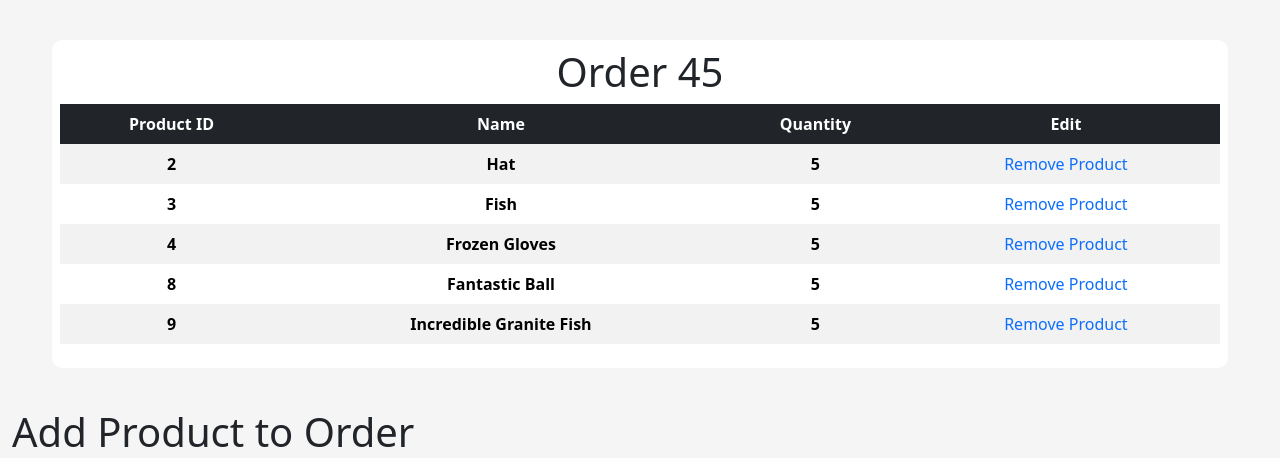
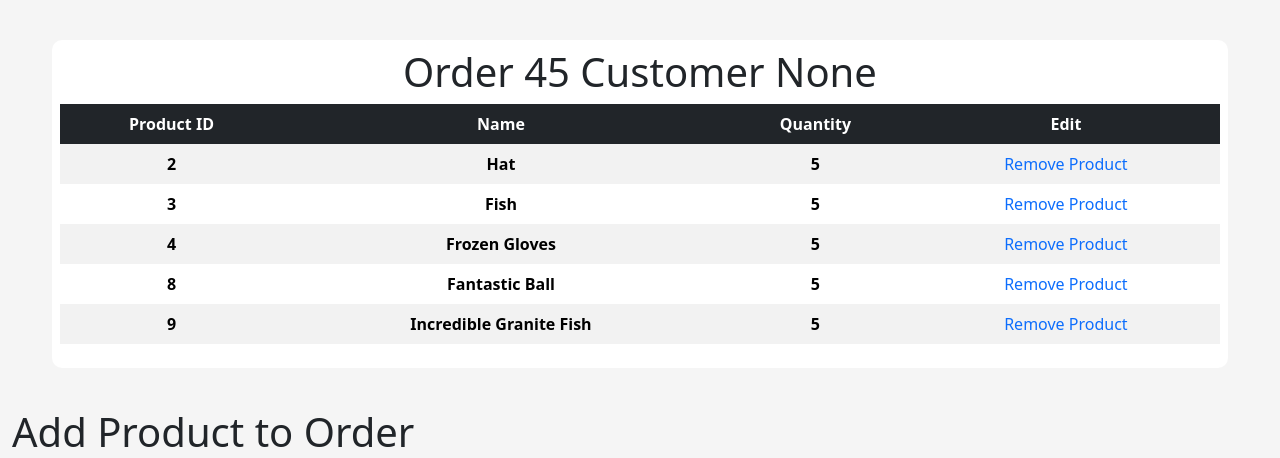
Before and after one commit to lucasnunesg/flask-inventoryManagement, a Flask app: page /order/45 in a window 1280 px wide. Shown: the part 56-514 px from the top of the page. Run offline with Flask 3, Linux system fonts and the light colour scheme; some libraries are stand-ins or nearby versions.

Commit message:
fixed customer assignment and display in `order` page

```diff
--- a/app/controllers/default.py
+++ b/app/controllers/default.py
@@ -1,4 +1,4 @@
-from flask import redirect, render_template, url_for
+from flask import redirect, render_template, request, url_for
 
 from app import app, db
 
@@ -22,7 +22,8 @@
     ]
 
     if form.validate_on_submit():
-        order = Order(customer_id=form.customer_id.data)
+        customer_id = form.customer_id.data
+        order = Order(customer_id=customer_id)
         order_item = OrderItem(
             item_id=form.product_id.data, quantity=form.quantity.data, total_price=1
         )
@@ -32,7 +33,7 @@
         db.session.add(order)
         db.session.commit()
         print("ORDERRR = ", order)
-        return redirect(url_for("order", id=order.id))
+        return redirect(url_for("order", id=order.id, customer_id=customer_id))
     return render_template("create_order.html", form=form, products=products)
 
 
@@ -42,15 +43,19 @@
     products = Product.query.all()
     form.product_id.choices = [(product.id, product.name) for product in products]
 
+    customer_id = request.args.get("customer_id")  # Obtém o valor do parâmetro da URL
+    customer = Customer.query.get(customer_id)
+
     order_items = OrderItem.query.filter_by(order_id=id).all()
     product_names = [Product.query.get(item.item_id).name for item in order_items]
     print(type(id))
     print("ORDER ITEMSSSSS: ", order_items)
+    order = Order.query.get(id)
 
     if form.validate_on_submit():
         print("CHECKPOINT")
+        customer = Customer.query.get(customer_id)
         print("ID: ", id)
-        order = Order.query.get(id)
         print("TENTANDO ACESSAR ORDER ", order)
         new_order_item = OrderItem(
             order_id=order.id,
@@ -62,13 +67,14 @@
         db.session.commit()
         order.order_items.append(new_order_item)
         db.session.commit()
-        return redirect(url_for("order", id=order.id))
+        return redirect(url_for("order", id=order.id, customer_id=customer_id))
 
     return render_template(
         "order.html",
         order=id,
         order_items=order_items,
         product_names=product_names,
+        customer=customer,
         zip=zip,
         form=form,
     )
--- a/app/models/tables.py
+++ b/app/models/tables.py
@@ -32,7 +32,7 @@
     order_items = db.relationship("OrderItem", backref="order")
 
     def __repr__(self):
-        return "<Order ID: %r>" % self.id
+        return f"<Order ID: {self.id}, Customer: {self.customer_id}"
 
 
 class Product(db.Model):
--- a/app/templates/create_order.html
+++ b/app/templates/create_order.html
@@ -15,6 +15,11 @@
         {{form.product_id.label}}
         {{form.product_id}}
         {{form.quantity.label}}
+        {% if form.quantity.errors %}
+            {% for error in form.quantity.errors %}
+            <p style="color:red; font-weight:bold">{{error}}</p>
+            {% endfor %}
+        {% endif %}
         {{form.quantity}}
         </div>
         {{ form.submit() }}
--- a/app/templates/order.html
+++ b/app/templates/order.html
@@ -5,7 +5,7 @@
 
 <div class="content-section">
     <div class="title">
-        <h1>Order {{order}}</h1>
+        <h1>Order {{order}} Customer {{customer}}</h1>
     </div>
     <table class="table table-striped table-borderless table-hover text-center">
         <thead class="table-dark table-sm">
@@ -34,6 +34,11 @@
         {{form.product_id.label}}
         {{form.product_id}}
         {{form.quantity.label}}
+        {% if form.quantity.errors %}
+            {% for error in form.quantity.errors %}
+            <p style="color:red; font-weight:bold">{{error}}</p>
+            {% endfor %}
+        {% endif %}
         {{form.quantity}}
         </div>
         {{ form.submit() }}
```
Also changed, not shown: instance/storage.db.
